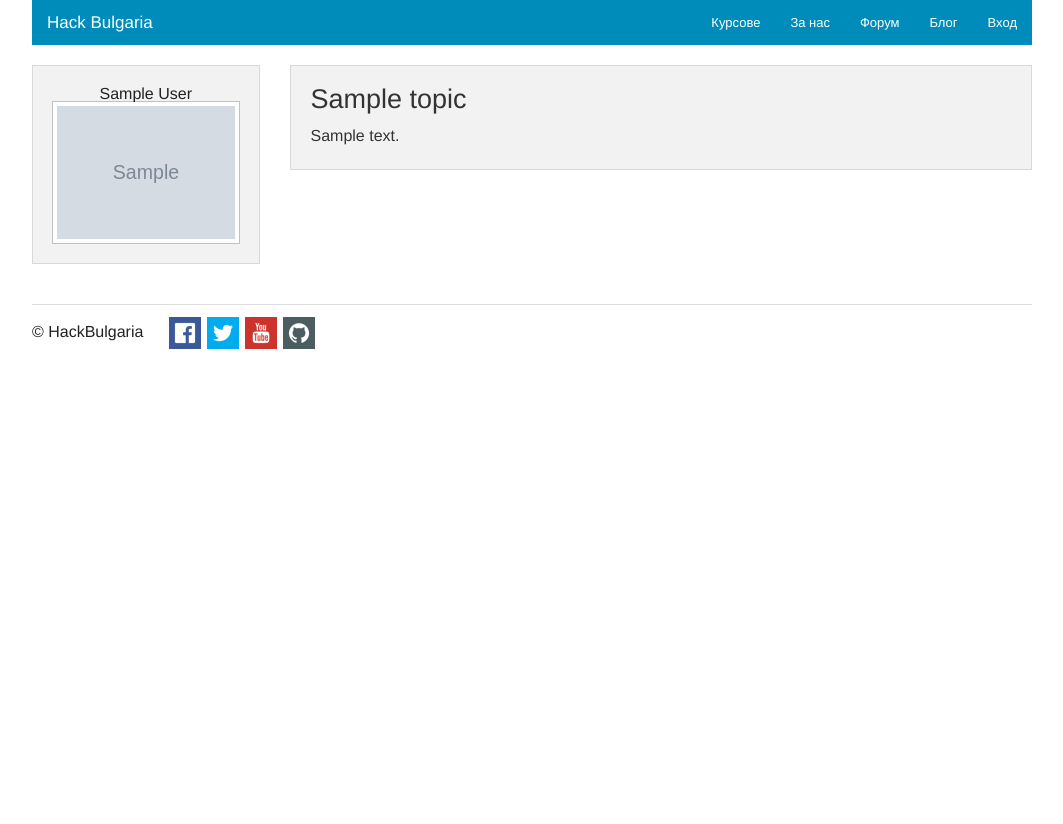
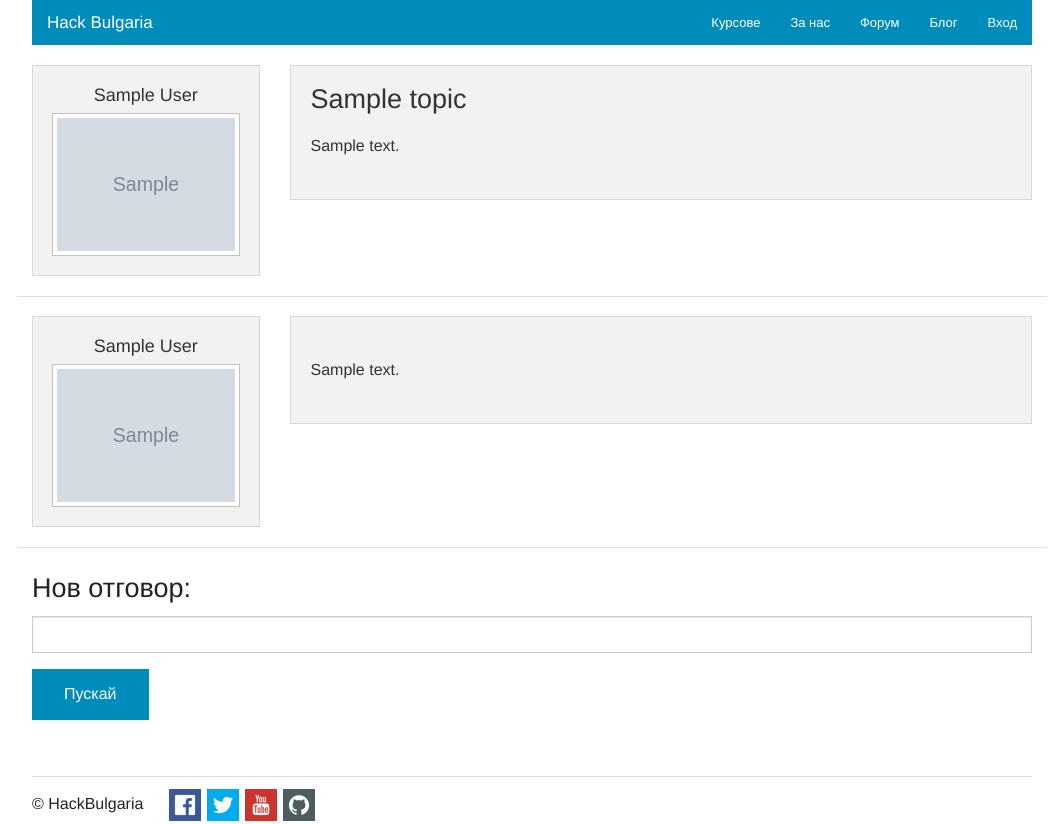
Before and after one commit to sebastian-code/Odin, a Django app: page /topic/1/ in a window 1280 px wide. Shown: the whole page, without its empty margins (108-1171 px from the left). Before the commit the page ends 349 px from the top, so only its background shows below. Run offline with Django 3.2, Linux system fonts and the light colour scheme; tables that the repository leaves empty hold one stand-in row (values such as "Sample post"); grey boxes marked "Sample" are stand-in pictures; some libraries are stand-ins or nearby versions.

Commit message:
Improve forum functionality

```diff
--- a/forum/forms.py
+++ b/forum/forms.py
@@ -1,7 +1,11 @@
 from django.forms import ModelForm
-from .models import Topic
+from django import forms
+from pagedown.widgets import PagedownWidget
+from .models import Topic, Comment
 
 class AddTopicForm(ModelForm):
+    text = forms.CharField(widget=PagedownWidget())
+
     def __init__(self, *args, **kwargs):
         self.author = kwargs.pop('author')
         self.category = kwargs.pop('category')
@@ -17,3 +21,22 @@ class AddTopicForm(ModelForm):
     class Meta:
         model = Topic
         exclude = ['author', 'category']
+
+class AddCommentForm(ModelForm):
+    text = forms.CharField(widget=PagedownWidget())
+
+    def __init__(self, *args, **kwargs):
+        self.author = kwargs.pop('author')
+        self.topic = kwargs.pop('topic')
+        super(AddCommentForm, self).__init__(*args, **kwargs)\
+
+    def save(self, *args, **kwargs):
+        instance = super(AddCommentForm, self).save(commit=False)
+        instance.author = self.author
+        instance.topic = self.topic
+        instance.save(*args, **kwargs)
+        return instance
+
+    class Meta:
+        model = Comment
+        exclude = ['author', 'topic']
--- /dev/null
+++ b/forum/static/css/forum-style.css
@@ -0,0 +1,9 @@
+.wmd-panel {
+    width: 100% !important;
+    margin: 0 !important;
+}
+
+#id_text_wmd_preview {
+    padding: 10px !important;
+    margin-bottom: 10px !important;
+}
--- a/forum/templates/add_topic.html
+++ b/forum/templates/add_topic.html
@@ -1,9 +1,10 @@
 {% extends "base.html" %}
 
 {% block meta %}
+    {{ form.media }}
+    <link rel="stylesheet" href="{{ STATIC_URL }}css/forum-style.css" />
     <title>Форум на Hack Bulgaria</title>
 {% endblock %}
-
 {% block content %}
 <div class="row">
     <div class="large-12 columns">
--- a/forum/templates/show_topic.html
+++ b/forum/templates/show_topic.html
@@ -1,6 +1,9 @@
 {% extends "base.html" %}
+{% load markdown_deux_tags %}
 
 {% block meta %}
+    {{ form.media }}
+    <link rel="stylesheet" href="{{ STATIC_URL }}css/forum-style.css" />
     <title>Форум на Hack Bulgaria</title>
 {% endblock %}
 
@@ -10,7 +13,7 @@
         <div class="row">
             <div class="large-3 columns">
                 <div class="panel text-center">
-                    {{ topic.author.get_full_name }}
+                    <h5>{{ topic.author.get_full_name }}</h5>
                     <img src="{{ MEDIA_URL }}{{ topic.author.avatar }}" alt="" class="th">
                 </div>
             </div>
@@ -18,12 +21,36 @@
             <div class="large-9 columns">
                 <div class="panel">
                     <h3>{{ topic.title }}</h3>
-                    <p>{{ topic.text }}</p>
+                    <p>{{ topic.text|markdown }}</p>
+                </div>
+            </div>
+            <hr>
+        </div>
+
+        {% for comment in comments %}
+        <div class="row">
+            <div class="large-3 columns">
+                <div class="panel text-center">
+                    <h5>{{ comment.author.get_full_name }}</h5>
+                    <img src="{{ MEDIA_URL }}{{ comment.author.avatar }}" alt="" class="th">
                 </div>
             </div>
 
-
+            <div class="large-9 columns">
+                <div class="panel">
+                    <p>{{ comment.text|markdown }}</p>
+                </div>
+            </div>
+            <hr>
         </div>
+        {% endfor %}
+        <h3>Нов отговор:</h3>
+        <form action="" method="POST">
+            {% csrf_token %}
+            {{ form.text }}
+            <button>Пускай</button>
+        </form>
     </div>
 </div>
+
 {% endblock %}
--- a/forum/views.py
+++ b/forum/views.py
@@ -1,6 +1,6 @@
 from django.shortcuts import render, get_object_or_404, redirect
-from .models import Category, Topic
-from .forms import AddTopicForm
+from .models import Category, Topic, Comment
+from .forms import AddTopicForm, AddCommentForm
 
 
 def show_categories(request):
@@ -17,12 +17,20 @@ def show_category(request, category_id):
 
 def show_topic(request, topic_id):
     topic = get_object_or_404(Topic, pk=topic_id)
+    comments = Comment.objects.filter(topic=topic)
+
+    data = request.POST if request.POST else None
+    form = AddCommentForm(data, author=request.user, topic=topic)
+
+    if request.method == 'POST':
+        if form.is_valid():
+            form.save()
+            return redirect('forum:show-topic', topic_id=topic_id)
 
     return render(request, "show_topic.html", locals())
 
 def add_topic(request, category_id):
     category = get_object_or_404(Category, pk=category_id)
-
     data = request.POST if request.POST else None
     form = AddTopicForm(data, author=request.user, category=category)
 
--- a/odin/settings.py
+++ b/odin/settings.py
@@ -14,7 +14,6 @@ BASE_DIR = os.path.dirname(os.path.dirname(__file__))
 
 # Quick-start development settings - unsuitable for production
 # See https://docs.djangoproject.com/en/1.6/howto/deployment/checklist/
-
 # SECURITY WARNING: keep the secret key used in production secret!
 SECRET_KEY = '*08ji*lhdl*-z7smqprw8g1r!ez0&n78s1kjue#g3@s(^hx%z('
 
@@ -33,6 +32,8 @@ INSTALLED_APPS = (
     'south',
     'tinymce',
     'adminsortable',
+    'pagedown',
+    'markdown_deux',
 
     'website',
     'courses',
--- a/odin/urls.py
+++ b/odin/urls.py
@@ -10,6 +10,7 @@ urlpatterns = patterns('',
         'document_root': settings.MEDIA_ROOT}),
     url(r'^tinymce/', include('tinymce.urls')),
 
+
     url(r'', include('website.urls')),
     url(r'', include('courses.urls', namespace='courses')),
     url(r'', include('faq.urls')),
--- a/requirements.txt
+++ b/requirements.txt
@@ -1,8 +1,12 @@
 Django==1.6.2
+Markdown==2.4
 MySQL-python==1.2.5
 Pillow==2.4.0
 South==0.8.4
 django-admin-sortable2==0.2.7
+django-markdown-deux==1.0.4
+django-pagedown==0.1.0
 django-resized==0.2.4
 django-tinymce==1.5.2
+markdown2==2.2.1
 wsgiref==0.1.2
```
Also changed, not shown: forum/migrations/0006_auto__add_comment.py (added).
